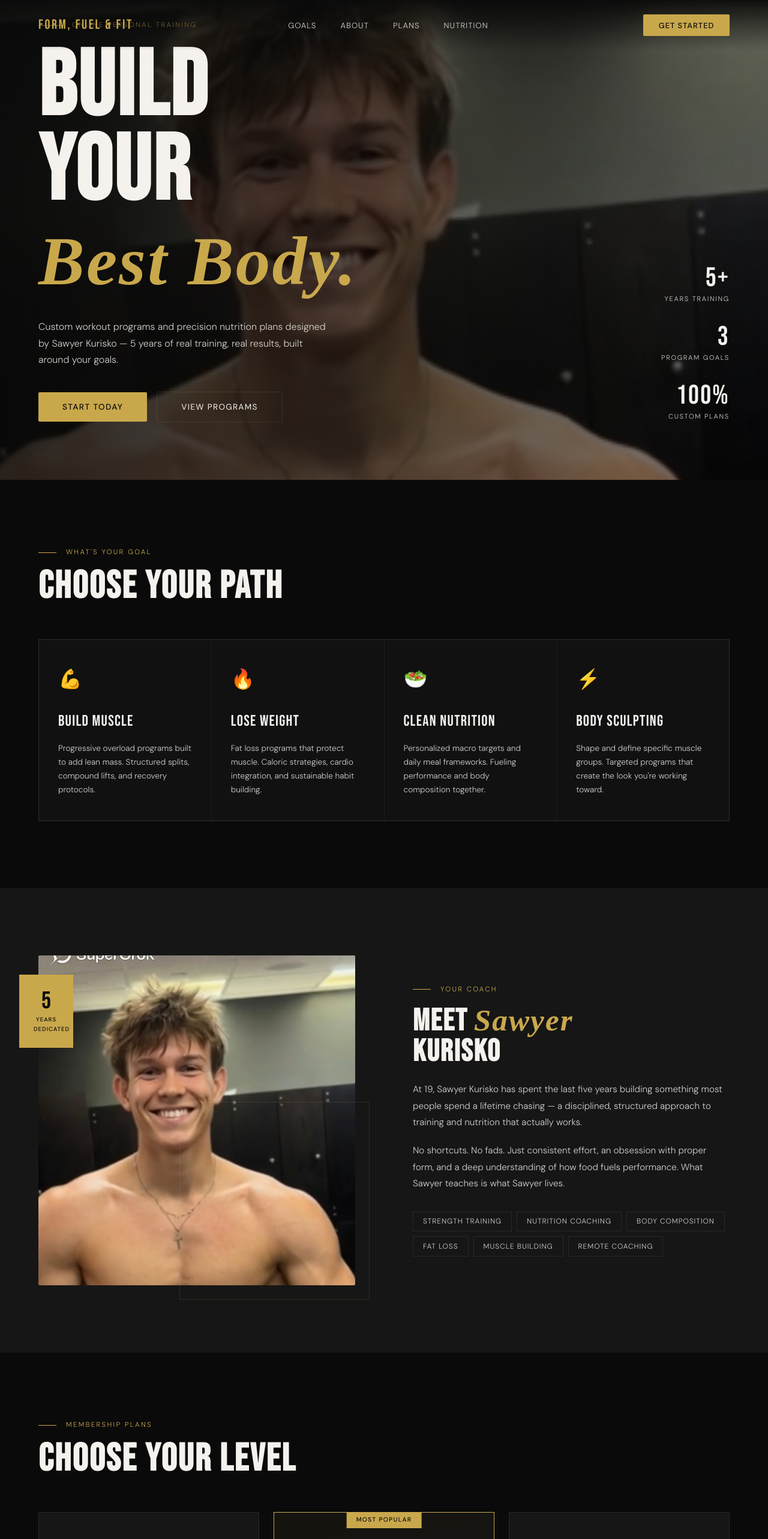
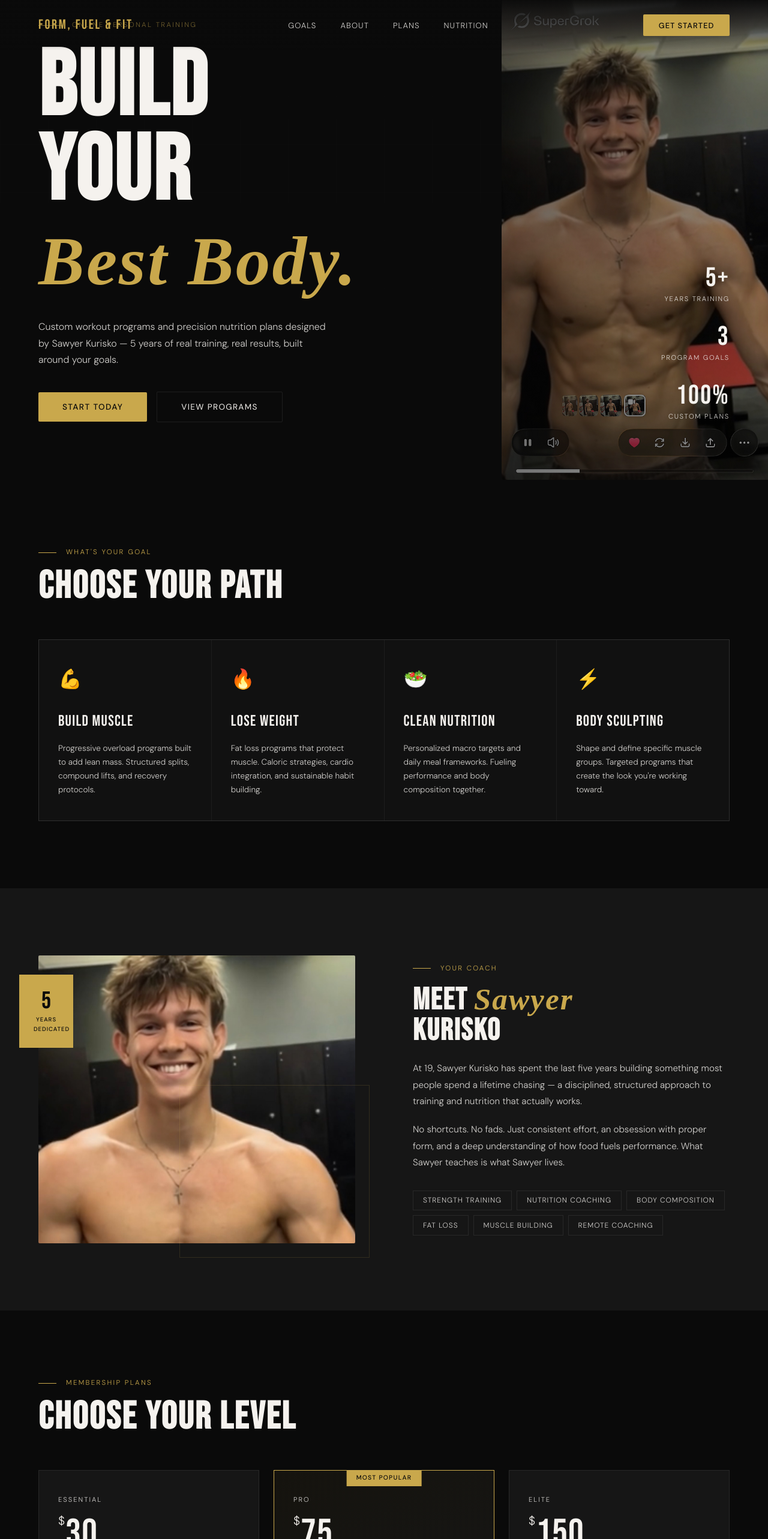
Before and after one commit to Daytradingradio/formfuelandfit, a React (Vite) app in the folder client/: page / in a window 1280 px wide. Shown: the top 2566 px of the page at 60% size. Built offline with nearby package versions, Linux system fonts and the light colour scheme.

Commit message:
Show more body in hero and about images

```diff
--- a/client/src/pages/Home.jsx
+++ b/client/src/pages/Home.jsx
@@ -19,7 +19,7 @@ export default function Home() {
 
       {/* HERO */}
       <section style={{ minHeight: '100vh', display: 'flex', flexDirection: 'column', justifyContent: 'flex-end', padding: '0 4rem 6rem', position: 'relative', overflow: 'hidden' }}>
-        <div style={{ position: 'absolute', inset: 0, background: 'url("/images/sawyer_hero.jpg") center 20% / cover no-repeat' }} />
+        <div style={{ position: 'absolute', inset: 0, background: 'url("/images/sawyer_hero.jpg") right center / auto 100% no-repeat' }} />
         <div style={{ position: 'absolute', inset: 0, background: 'linear-gradient(to right, rgba(10,10,10,0.78) 0%, rgba(10,10,10,0.45) 55%, rgba(10,10,10,0.15) 100%)' }} />
         <div style={{ position: 'absolute', inset: 0, backgroundImage: 'linear-gradient(rgba(255,255,255,0.025) 1px, transparent 1px), linear-gradient(90deg, rgba(255,255,255,0.025) 1px, transparent 1px)', backgroundSize: '80px 80px', maskImage: 'linear-gradient(to bottom, transparent 0%, rgba(0,0,0,0.3) 30%, transparent 100%)' }} />
 
@@ -79,7 +79,7 @@ export default function Home() {
       <section id="about" style={{ padding: '7rem 4rem', background: '#161616' }}>
         <div style={{ display: 'grid', gridTemplateColumns: '1fr 1fr', gap: '6rem', alignItems: 'center' }}>
           <div style={{ position: 'relative' }}>
-            <img src="/images/sawyer_about.jpg" style={{ width: '100%', maxHeight: '550px', objectFit: 'cover', objectPosition: 'center 10%', display: 'block', borderRadius: '2px' }} alt="Sawyer Kurisko" />
+            <img src="/images/sawyer_about.jpg" style={{ width: '100%', maxHeight: '480px', objectFit: 'cover', objectPosition: 'center 25%', display: 'block', borderRadius: '2px' }} alt="Sawyer Kurisko" />
             <div style={{ position: 'absolute', bottom: '-1.5rem', right: '-1.5rem', width: '60%', height: '60%', border: '1px solid rgba(201,168,76,0.15)', pointerEvents: 'none' }} />
             <div style={{ position: 'absolute', top: '2rem', left: '-2rem', background: '#c9a84c', color: '#0a0a0a', padding: '1.5rem', textAlign: 'center', width: '90px' }}>
               <span style={{ fontFamily: "'Bebas Neue', sans-serif", fontSize: '2.5rem', lineHeight: 1, display: 'block' }}>5</span>
```
Also changed, not shown: client/public/images/sawyer_about.jpg, client/public/images/sawyer_hero.jpg.
